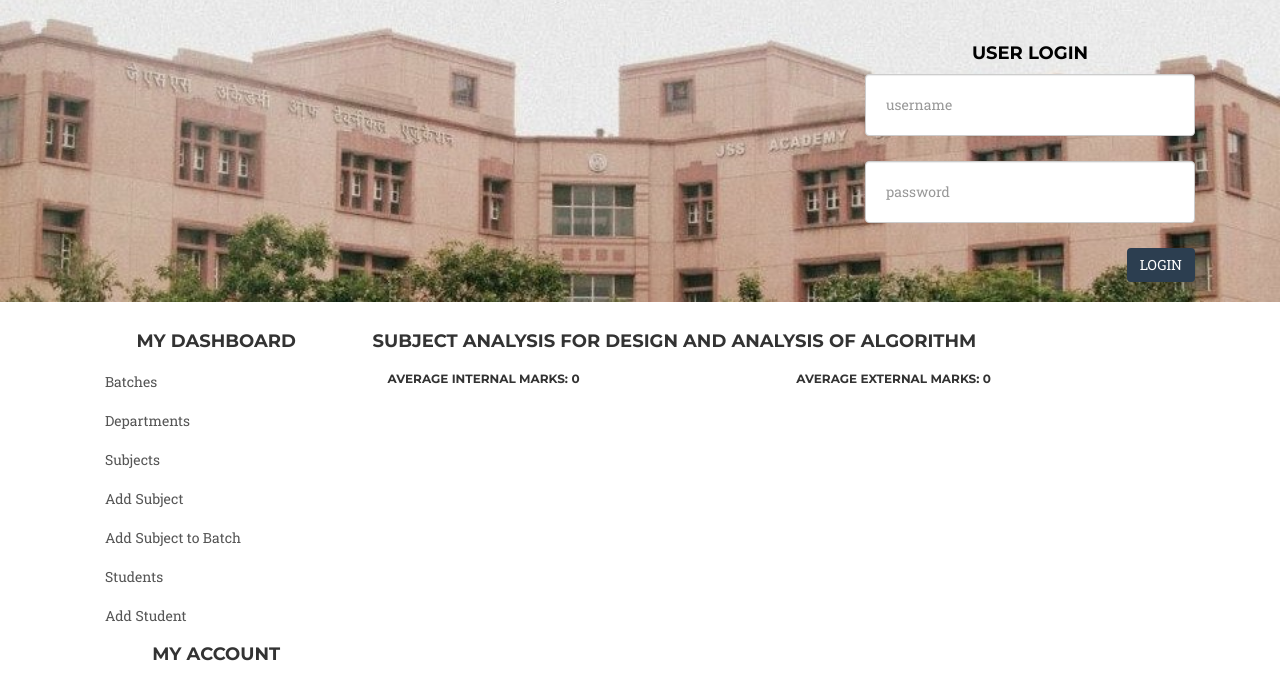
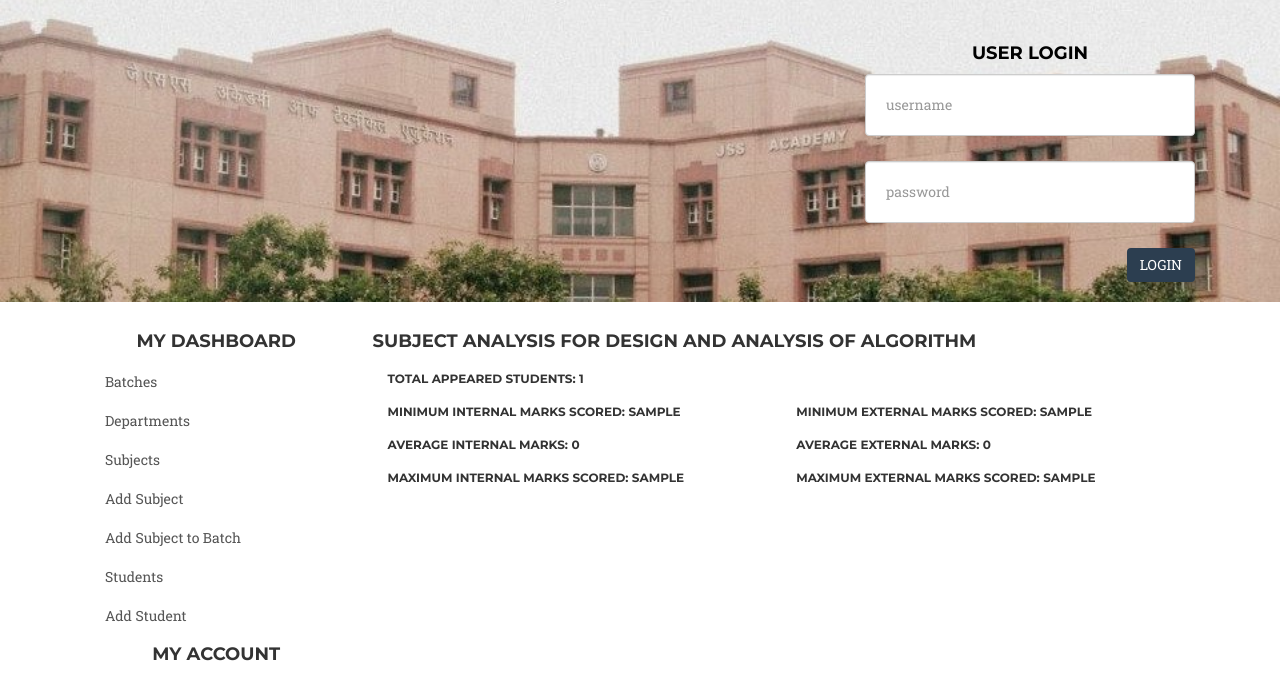
Before and after one commit to deathstalker-nikhil/academic_analysis, a CodeIgniter app: page /database/index.php/home/subject_analysis in a window 1280 px wide. Shown: the part 195-877 px from the top of the page. Run offline with CodeIgniter, Linux system fonts and the light colour scheme; data comes from the database, SQL or seed files in the repository; tables that the repository leaves empty or names only in its code hold one stand-in row (values such as "Sample post"); some libraries are stand-ins or nearby versions; some web fonts are replaced.

Commit message:
scores done

```diff
--- a/application/controllers/Home.php
+++ b/application/controllers/Home.php
@@ -68,6 +68,7 @@ class Home extends CI_Controller {
 		$data['maxExternalScore'] = $this->data_lib->getMaxExternalScore($id);
 		$data['minExternalScore'] = $this->data_lib->getMinExternalScore($id);
 		$data['avgExternalScore'] = $this->data_lib->getAvgExternalScore($id);
+		$data['totalAttempts'] = $this->data_lib->getTotalAttempts($id);
 		$data['head'] = $this->head;
 		$data['foot'] = $this->foot;
 		$data['left'] = $this->left;
--- a/application/libraries/Data_lib.php
+++ b/application/libraries/Data_lib.php
@@ -102,6 +102,13 @@ class Data_lib {
 		return $CI->data->getAvgExternalScore($id);
 	}
 
+	public function getTotalAttempts($id)
+	{
+		$CI = & get_instance();
+		$CI->load->model('data_model','data');
+		return $CI->data->getTotalAttempts($id);
+	}
+
 	public function getStudents()
 	{
 		$CI = & get_instance();
--- a/application/models/Data_model.php
+++ b/application/models/Data_model.php
@@ -105,4 +105,12 @@ class Data_model extends CI_Model {
 		return $result->result_array();
 	}
 
+	public function getTotalAttempts($id)
+	{
+
+		$this->db->where('subject_id', $id);
+		$result = $this->db->count_all_results('scores');
+		return $result;
+	}
+
 }
--- a/application/views/subject_analysis.php
+++ b/application/views/subject_analysis.php
@@ -51,13 +51,26 @@
             <div class="col-md-9">
 
                 <h4>Subject Analysis for <strong>Design and Analysis of Algorithm</strong></h4>
-
-
+                <div class="col-md-12">
+                    <h6>Total Appeared Students: <?php echo $totalAttempts; ?></h6>
+                </div>
+                <div class="col-md-6">
+                    <h6>Minimum Internal Marks Scored: <?php echo $minInternalScore[0]['internal']; ?></h6>
+                </div>
+                <div class="col-md-6">
+                    <h6>Minimum External Marks Scored: <?php echo $minExternalScore[0]['external']; ?></h6>
+                </div>
                 <div class="col-md-6">
                     <h6>Average Internal Marks: <?php echo $avgInternalScore[0]['internal']; ?></h6>
                 </div>
                 <div class="col-md-6">
                     <h6>Average External Marks: <?php echo $avgExternalScore[0]['external']; ?></h6>
+                </div>
+                <div class="col-md-6">
+                    <h6>Maximum Internal Marks Scored: <?php echo $maxInternalScore[0]['internal']; ?></h6>
+                </div>
+                <div class="col-md-6">
+                    <h6>Maximum External Marks Scored: <?php echo $maxExternalScore[0]['external']; ?></h6>
                 </div>
 
 
```
